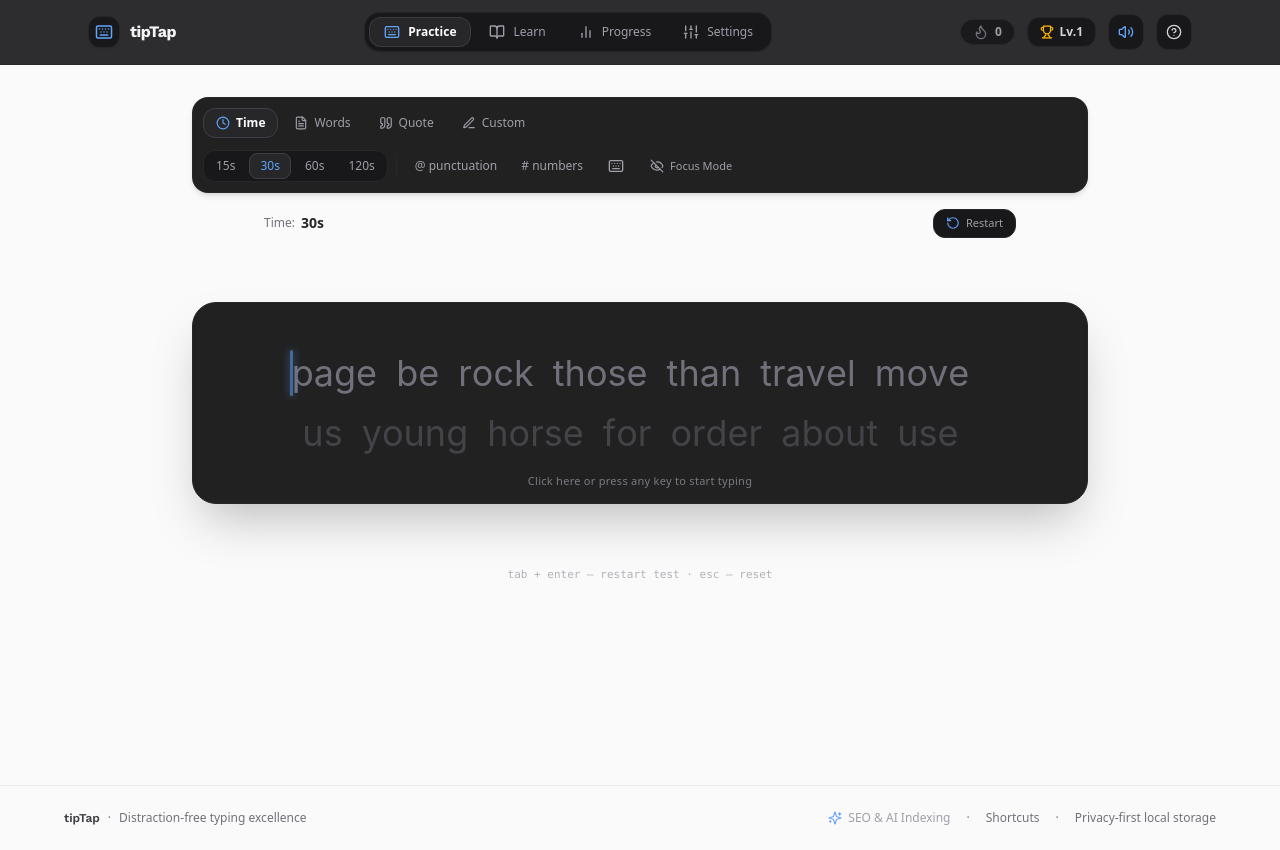
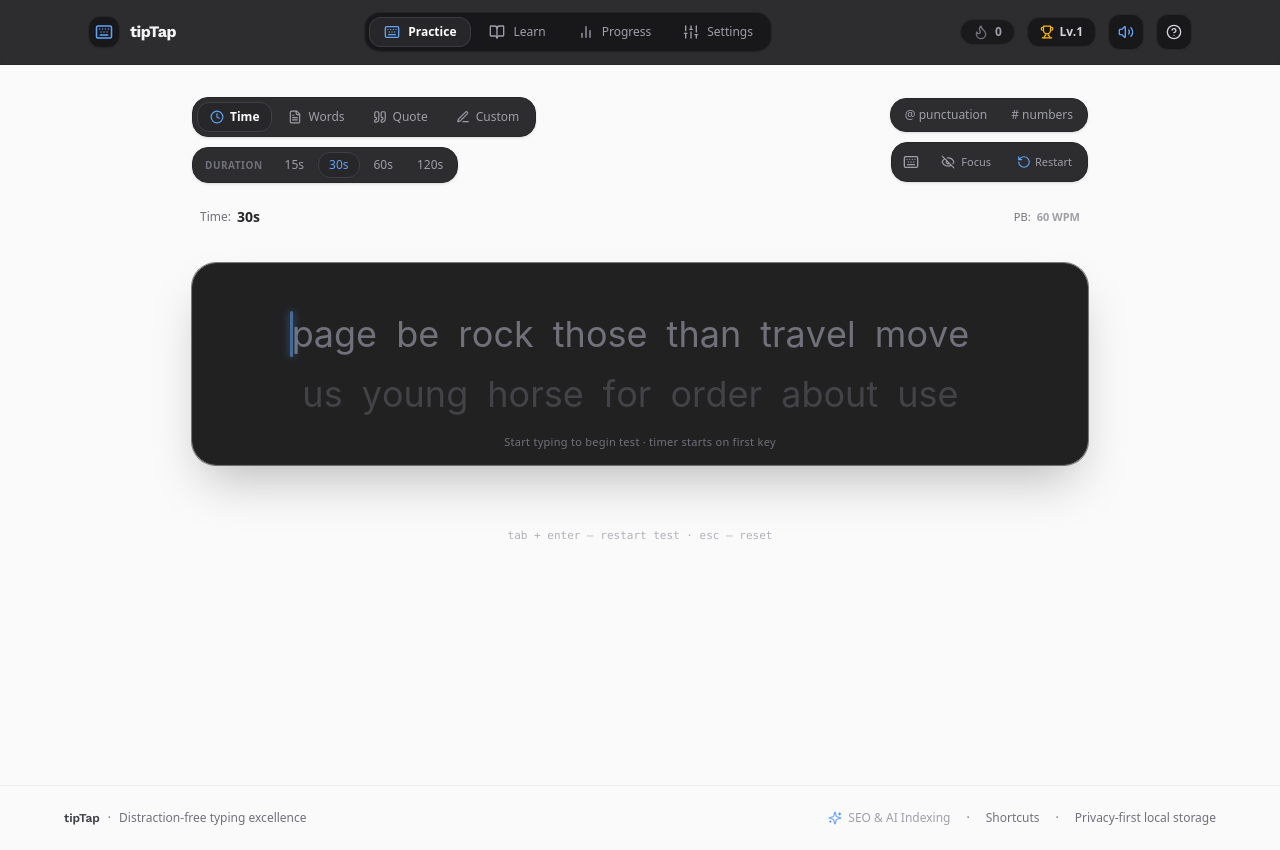
Before and after one commit to BipinDev404/Tip-tap, a React (Vite) app: page / in a window 1280 px wide. Built offline with nearby package versions, Linux system fonts and the light colour scheme.

Commit message:
feat: add focus state management to PracticeView
Implement input focus tracking in PracticeView to handle window blur events and remove unused streak components from ProgressView.

```diff
--- a/src/components/Practice/PracticeView.tsx
+++ b/src/components/Practice/PracticeView.tsx
@@ -23,7 +23,8 @@ import {
   Sparkles,
   SlidersHorizontal,
   ChevronDown,
-  EyeOff
+  EyeOff,
+  MousePointerClick
 } from 'lucide-react';
 
 export const PracticeView: React.FC = () => {
@@ -55,6 +56,9 @@ export const PracticeView: React.FC = () => {
 
   // Active quote if quote mode
   const [activeQuote, setActiveQuote] = useState<Quote | null>(null);
+
+  // Focus state for blurry effect when cursor is not in the box
+  const [isInputFocused, setIsInputFocused] = useState<boolean>(true);
 
   // Engine state
   const [targetText, setTargetText] = useState<string>('');
@@ -152,6 +156,7 @@ export const PracticeView: React.FC = () => {
 
     // Refocus input
     setTimeout(() => {
+      setIsInputFocused(true);
       inputRef.current?.focus();
     }, 20);
   }, [generateText]);
@@ -162,10 +167,43 @@ export const PracticeView: React.FC = () => {
   }, [mode, timeOption, wordsOption, quoteLength, hasPunctuation, hasNumbers, practiceTargetWords]);
 
   // Ensure input stays focused on click and resume Web Audio Context
-  const focusInput = () => {
+  const focusInput = useCallback(() => {
     soundManager.resume();
+    setIsInputFocused(true);
     inputRef.current?.focus();
+  }, []);
+
+  // Window blur/focus and global typing focus handler
+  useEffect(() => {
+    const handleWindowBlur = () => {
+      setIsInputFocused(false);
     };
+    const handleWindowFocus = () => {
+      if (document.activeElement === inputRef.current) {
+        setIsInputFocused(true);
+      }
+    };
+    const handleGlobalWindowKey = (e: KeyboardEvent) => {
+      // Don't intercept if user is typing into an input/textarea or if modal is open
+      if (document.activeElement?.tagName === 'INPUT' || document.activeElement?.tagName === 'TEXTAREA') {
+        return;
+      }
+      if (isCustomModalOpen || isTestFinished) return;
+      if (e.key.length === 1 && !e.ctrlKey && !e.metaKey && !e.altKey) {
+        focusInput();
+      }
+    };
+
+    window.addEventListener('blur', handleWindowBlur);
+    window.addEventListener('focus', handleWindowFocus);
+    window.addEventListener('keydown', handleGlobalWindowKey);
+
+    return () => {
+      window.removeEventListener('blur', handleWindowBlur);
+      window.removeEventListener('focus', handleWindowFocus);
+      window.removeEventListener('keydown', handleGlobalWindowKey);
+    };
+  }, [focusInput, isCustomModalOpen, isTestFinished]);
 
   // Measure word positions inside the static layout probe to compute line groupings
   const measureProbeLines = useCallback(() => {
@@ -665,46 +703,52 @@ export const PracticeView: React.FC = () => {
         />
       ) : (
         <>
-          {/* Mode Selector and Controls Deck */}
-          <div className={`w-full max-w-4xl flex flex-wrap items-center justify-between gap-3 mb-4 p-2.5 rounded-2xl bg-zinc-950/90 border border-zinc-800/90 transition-all duration-300 shadow-md ${
+          {/* Mode Selector and Controls Deck - Distinct Mini-Boxes Aligned Left & Right */}
+          <div className={`w-full max-w-4xl flex flex-col md:flex-row items-stretch md:items-center justify-between gap-3 mb-6 transition-all duration-300 ${
             settings.focusMode && isTestActive
               ? 'opacity-0 pointer-events-none max-h-0 py-0 mb-0 overflow-hidden border-transparent'
               : isTestActive ? 'opacity-35 hover:opacity-100' : 'opacity-100'
           }`}>
 
-            {/* Mode Tabs */}
-            <div className="flex items-center gap-1">
+            {/* Left Deck: Mode Mini-Box & Speed/Option Mini-Box */}
+            <div className="flex flex-wrap items-center justify-center md:justify-start gap-2.5">
+
+              {/* Mini-Box 1: Test Mode Selection */}
+              <div className="flex items-center gap-1 p-1 rounded-2xl bg-zinc-900/90 border border-zinc-800 shadow-sm">
                 <button
-                onClick={() => { setMode('time'); setPracticeTargetWords(null); }}
+                  onClick={() => { setMode('time'); setPracticeTargetWords(null); focusInput(); }}
                   className={`flex items-center gap-1.5 px-3 py-1.5 rounded-xl text-xs font-medium transition-all cursor-pointer ${
                     mode === 'time' && !practiceTargetWords
                       ? 'bg-zinc-800 text-white border border-zinc-700 shadow-xs font-semibold'
-                    : 'text-zinc-400 hover:text-zinc-200 hover:bg-zinc-900'
+                      : 'text-zinc-400 hover:text-zinc-200 hover:bg-zinc-800/50'
                   }`}
+                  title="Timed speed test"
                 >
                   <Clock className={`w-3.5 h-3.5 ${mode === 'time' && !practiceTargetWords ? 'text-accent' : ''}`} />
                   <span>Time</span>
                 </button>
 
                 <button
-                onClick={() => { setMode('words'); setPracticeTargetWords(null); }}
+                  onClick={() => { setMode('words'); setPracticeTargetWords(null); focusInput(); }}
                   className={`flex items-center gap-1.5 px-3 py-1.5 rounded-xl text-xs font-medium transition-all cursor-pointer ${
                     mode === 'words' && !practiceTargetWords
                       ? 'bg-zinc-800 text-white border border-zinc-700 shadow-xs font-semibold'
-                    : 'text-zinc-400 hover:text-zinc-200 hover:bg-zinc-900'
+                      : 'text-zinc-400 hover:text-zinc-200 hover:bg-zinc-800/50'
                   }`}
+                  title="Word count test"
                 >
                   <FileText className={`w-3.5 h-3.5 ${mode === 'words' && !practiceTargetWords ? 'text-accent' : ''}`} />
                   <span>Words</span>
                 </button>
 
                 <button
-                onClick={() => { setMode('quote'); setPracticeTargetWords(null); }}
+                  onClick={() => { setMode('quote'); setPracticeTargetWords(null); focusInput(); }}
                   className={`flex items-center gap-1.5 px-3 py-1.5 rounded-xl text-xs font-medium transition-all cursor-pointer ${
                     mode === 'quote' && !practiceTargetWords
                       ? 'bg-zinc-800 text-white border border-zinc-700 shadow-xs font-semibold'
-                    : 'text-zinc-400 hover:text-zinc-200 hover:bg-zinc-900'
+                      : 'text-zinc-400 hover:text-zinc-200 hover:bg-zinc-800/50'
                   }`}
+                  title="Quote transcription mode"
                 >
                   <QuoteIcon className={`w-3.5 h-3.5 ${mode === 'quote' && !practiceTargetWords ? 'text-accent' : ''}`} />
                   <span>Quote</span>
@@ -718,26 +762,27 @@ export const PracticeView: React.FC = () => {
                   className={`flex items-center gap-1.5 px-3 py-1.5 rounded-xl text-xs font-medium transition-all cursor-pointer ${
                     mode === 'custom' || practiceTargetWords
                       ? 'bg-zinc-800 text-white border border-zinc-700 shadow-xs font-semibold'
-                    : 'text-zinc-400 hover:text-zinc-200 hover:bg-zinc-900'
+                      : 'text-zinc-400 hover:text-zinc-200 hover:bg-zinc-800/50'
                   }`}
+                  title="Custom text drill"
                 >
                   <Edit3 className={`w-3.5 h-3.5 ${mode === 'custom' || practiceTargetWords ? 'text-accent' : ''}`} />
                   <span>Custom</span>
                 </button>
               </div>
 
-            {/* Mode-Specific Sub-Options */}
-            <div className="flex items-center gap-2">
+              {/* Mini-Box 2: Duration / Speed / Option Mini-Box */}
               {mode === 'time' && !practiceTargetWords && (
-                <div className="flex items-center gap-1 bg-zinc-900 p-0.5 rounded-xl border border-zinc-800">
+                <div className="flex items-center gap-1 p-1 rounded-2xl bg-zinc-900/90 border border-zinc-800 shadow-sm animate-in fade-in duration-150">
+                  <span className="text-[10px] font-semibold text-zinc-500 uppercase tracking-wider px-2">Duration</span>
                   {([15, 30, 60, 120] as TimeOption[]).map(t => (
                     <button
                       key={t}
-                      onClick={() => setTimeOption(t)}
-                      className={`px-2.5 py-1 text-xs font-medium rounded-lg transition-colors tabular-nums cursor-pointer ${
+                      onClick={() => { setTimeOption(t); focusInput(); }}
+                      className={`px-2.5 py-1 text-xs font-medium rounded-xl transition-all tabular-nums cursor-pointer ${
                         timeOption === t
                           ? 'bg-zinc-800 text-accent border border-zinc-700 font-bold shadow-xs'
-                          : 'text-zinc-400 hover:text-zinc-200'
+                          : 'text-zinc-400 hover:text-zinc-200 hover:bg-zinc-800/50'
                       }`}
                     >
                       {t}s
@@ -747,15 +792,16 @@ export const PracticeView: React.FC = () => {
               )}
 
               {mode === 'words' && !practiceTargetWords && (
-                <div className="flex items-center gap-1 bg-zinc-900 p-0.5 rounded-xl border border-zinc-800">
+                <div className="flex items-center gap-1 p-1 rounded-2xl bg-zinc-900/90 border border-zinc-800 shadow-sm animate-in fade-in duration-150">
+                  <span className="text-[10px] font-semibold text-zinc-500 uppercase tracking-wider px-2">Count</span>
                   {([10, 25, 50, 100] as WordsOption[]).map(w => (
                     <button
                       key={w}
-                      onClick={() => setWordsOption(w)}
-                      className={`px-2.5 py-1 text-xs font-medium rounded-lg transition-colors tabular-nums cursor-pointer ${
+                      onClick={() => { setWordsOption(w); focusInput(); }}
+                      className={`px-2.5 py-1 text-xs font-medium rounded-xl transition-all tabular-nums cursor-pointer ${
                         wordsOption === w
                           ? 'bg-zinc-800 text-accent border border-zinc-700 font-bold shadow-xs'
-                          : 'text-zinc-400 hover:text-zinc-200'
+                          : 'text-zinc-400 hover:text-zinc-200 hover:bg-zinc-800/50'
                       }`}
                     >
                       {w}
@@ -765,15 +811,16 @@ export const PracticeView: React.FC = () => {
               )}
 
               {mode === 'quote' && !practiceTargetWords && (
-                <div className="flex items-center gap-1 bg-zinc-900 p-0.5 rounded-xl border border-zinc-800">
+                <div className="flex items-center gap-1 p-1 rounded-2xl bg-zinc-900/90 border border-zinc-800 shadow-sm animate-in fade-in duration-150">
+                  <span className="text-[10px] font-semibold text-zinc-500 uppercase tracking-wider px-2">Length</span>
                   {(['short', 'medium', 'long'] as QuoteLength[]).map(ql => (
                     <button
                       key={ql}
-                      onClick={() => setQuoteLength(ql)}
-                      className={`px-2.5 py-1 text-xs font-medium rounded-lg capitalize transition-colors cursor-pointer ${
+                      onClick={() => { setQuoteLength(ql); focusInput(); }}
+                      className={`px-2.5 py-1 text-xs font-medium rounded-xl capitalize transition-all cursor-pointer ${
                         quoteLength === ql
                           ? 'bg-zinc-800 text-accent border border-zinc-700 font-bold shadow-xs'
-                          : 'text-zinc-400 hover:text-zinc-200'
+                          : 'text-zinc-400 hover:text-zinc-200 hover:bg-zinc-800/50'
                       }`}
                     >
                       {ql}
@@ -782,26 +829,42 @@ export const PracticeView: React.FC = () => {
                 </div>
               )}
 
-              {/* Toggles: Punctuation and Numbers */}
+              {(mode === 'custom' || practiceTargetWords) && (
+                <div className="flex items-center gap-1 p-1 rounded-2xl bg-zinc-900/90 border border-zinc-800 shadow-sm animate-in fade-in duration-150">
+                  <button
+                    onClick={() => setIsCustomModalOpen(true)}
+                    className="flex items-center gap-1.5 px-3 py-1 text-xs font-medium rounded-xl bg-zinc-800 text-accent border border-zinc-700 hover:bg-zinc-750 transition-all cursor-pointer"
+                  >
+                    <Edit3 className="w-3 h-3" />
+                    <span>Edit Custom Text</span>
+                  </button>
+                </div>
+              )}
+            </div>
+
+            {/* Right Deck: Modifiers Mini-Box & Tools/Controls Mini-Box */}
+            <div className="flex flex-wrap items-center justify-center md:justify-end gap-2.5">
+
+              {/* Mini-Box 3: Modifiers (Punctuation & Numbers) */}
               {mode !== 'quote' && !practiceTargetWords && (
-                <div className="flex items-center gap-1 border-l border-zinc-800 pl-2">
+                <div className="flex items-center gap-1 p-1 rounded-2xl bg-zinc-900/90 border border-zinc-800 shadow-sm">
                   <button
-                    onClick={() => setHasPunctuation(p => !p)}
-                    className={`px-2.5 py-1 text-xs font-medium rounded-lg transition-all cursor-pointer ${
+                    onClick={() => { setHasPunctuation(p => !p); focusInput(); }}
+                    className={`px-2.5 py-1 text-xs font-medium rounded-xl transition-all cursor-pointer ${
                       hasPunctuation
-                        ? 'bg-zinc-800 text-accent border border-zinc-700 font-semibold'
-                        : 'text-zinc-400 hover:text-zinc-200 hover:bg-zinc-900'
+                        ? 'bg-zinc-800 text-accent border border-zinc-700 font-semibold shadow-xs'
+                        : 'text-zinc-400 hover:text-zinc-200 hover:bg-zinc-800/50'
                     }`}
                     title="Toggle punctuation marks"
                   >
                     @ punctuation
                   </button>
                   <button
-                    onClick={() => setHasNumbers(n => !n)}
-                    className={`px-2.5 py-1 text-xs font-medium rounded-lg transition-all cursor-pointer ${
+                    onClick={() => { setHasNumbers(n => !n); focusInput(); }}
+                    className={`px-2.5 py-1 text-xs font-medium rounded-xl transition-all cursor-pointer ${
                       hasNumbers
-                        ? 'bg-zinc-800 text-accent border border-zinc-700 font-semibold'
-                        : 'text-zinc-400 hover:text-zinc-200 hover:bg-zinc-900'
+                        ? 'bg-zinc-800 text-accent border border-zinc-700 font-semibold shadow-xs'
+                        : 'text-zinc-400 hover:text-zinc-200 hover:bg-zinc-800/50'
                     }`}
                     title="Toggle number digits"
                   >
@@ -810,13 +873,15 @@ export const PracticeView: React.FC = () => {
                 </div>
               )}
 
+              {/* Mini-Box 4: View & Tools Controls */}
+              <div className="flex items-center gap-1 p-1 rounded-2xl bg-zinc-900/90 border border-zinc-800 shadow-sm">
                 {/* Virtual Keyboard Toggle */}
                 <button
                   onClick={() => updateSettings({ showVirtualKeyboard: !settings.showVirtualKeyboard })}
                   className={`p-1.5 rounded-xl border transition-all cursor-pointer ${
                     settings.showVirtualKeyboard
                       ? 'text-accent bg-zinc-800 border-zinc-700 shadow-xs'
-                    : 'text-zinc-400 hover:text-zinc-200 hover:bg-zinc-900 border-transparent'
+                      : 'text-zinc-400 hover:text-zinc-200 hover:bg-zinc-800/50 border-transparent'
                   }`}
                   title="Toggle on-screen visual keyboard"
                 >
@@ -829,13 +894,25 @@ export const PracticeView: React.FC = () => {
                   className={`flex items-center gap-1.5 px-2.5 py-1 rounded-xl transition-all cursor-pointer text-xs font-medium border ${
                     settings.focusMode
                       ? 'text-accent bg-zinc-800 border-zinc-700 font-semibold shadow-xs'
-                    : 'text-zinc-400 hover:text-zinc-200 hover:bg-zinc-900 border-transparent'
+                      : 'text-zinc-400 hover:text-zinc-200 hover:bg-zinc-800/50 border-transparent'
                   }`}
-                title={settings.focusMode ? 'Focus Mode active (hides header, footer, and stats during test)' : 'Enable Focus Mode (hides header, footer, and stats during test)'}
+                  title={settings.focusMode ? 'Focus Mode active (hides header & controls during typing)' : 'Enable Focus Mode (hides header & controls during typing)'}
                 >
                   <EyeOff className="w-3.5 h-3.5" />
-                <span className="hidden sm:inline text-[11px]">Focus Mode</span>
+                  <span className="hidden sm:inline text-[11px]">Focus</span>
                 </button>
+
+                {/* Quick Restart */}
+                <button
+                  onClick={() => resetTest(false)}
+                  className="flex items-center gap-1 px-2.5 py-1 rounded-xl text-zinc-400 hover:text-zinc-200 hover:bg-zinc-800/50 border border-transparent transition-all cursor-pointer"
+                  title="Restart test (Tab + Enter)"
+                >
+                  <RotateCcw className="w-3.5 h-3.5 text-accent" />
+                  <span className="hidden sm:inline text-[11px]">Restart</span>
+                </button>
+              </div>
+
             </div>
           </div>
 
@@ -857,7 +934,7 @@ export const PracticeView: React.FC = () => {
           )}
 
           {/* Live Telemetry Bar - Hides in Focus Mode during active typing */}
-          <div className={`w-full max-w-3xl flex items-center justify-between px-2 mb-4 text-xs font-medium text-zinc-400 transition-all duration-300 ${
+          <div className={`w-full max-w-4xl flex items-center justify-between px-2 mb-3 text-xs font-medium text-zinc-400 transition-all duration-300 ${
             settings.focusMode && isTestActive
               ? 'opacity-0 pointer-events-none max-h-0 mb-0 overflow-hidden'
               : 'opacity-100'
@@ -900,24 +977,36 @@ export const PracticeView: React.FC = () => {
               )}
             </div>
 
-            {/* Restart Button & Shortcut Indicator */}
-            <div className="flex items-center gap-2">
-              <button
-                onClick={() => resetTest(false)}
-                className="flex items-center gap-1.5 px-3 py-1.5 rounded-xl text-zinc-400 hover:text-zinc-200 bg-zinc-900 hover:bg-zinc-850 border border-zinc-800 transition-colors cursor-pointer"
-                title="Restart test (Tab then Enter)"
-              >
-                <RotateCcw className="w-3.5 h-3.5 text-accent" />
-                <span className="text-[11px] font-medium">Restart</span>
-              </button>
+            {/* Ghost Pacing Target Indicator */}
+            <div className="text-[11px] text-zinc-500 hidden sm:flex items-center gap-1.5">
+              <span>PB:</span>
+              <span className="font-semibold text-zinc-400">{previousBestWpm} WPM</span>
             </div>
           </div>
 
           {/* Centered Distraction-Free Linear Typing Stage */}
           <div
             onClick={focusInput}
-            className="relative w-full max-w-4xl rounded-3xl mt-8 sm:mt-12 mb-8 sm:mb-10 py-8 sm:py-10 px-8 sm:px-12 cursor-text select-none bg-zinc-950/90 border border-zinc-800 shadow-2xl backdrop-blur-md transition-all group"
+            className={`relative w-full max-w-4xl rounded-3xl mt-4 sm:mt-6 mb-8 sm:mb-10 py-8 sm:py-10 px-8 sm:px-12 cursor-pointer select-none bg-zinc-950/90 border transition-all duration-300 shadow-2xl backdrop-blur-md group overflow-hidden ${
+              isInputFocused
+                ? 'border-zinc-800 ring-1 ring-zinc-800/60'
+                : 'border-zinc-800/80 hover:border-zinc-700'
+            }`}
           >
+            {/* Blurry state overlay if cursor is not inside the practice box */}
+            {!isInputFocused && (
+              <div
+                onClick={focusInput}
+                className="absolute inset-0 z-30 flex flex-col items-center justify-center bg-zinc-950/45 backdrop-blur-[3px] rounded-3xl cursor-pointer animate-in fade-in duration-200"
+              >
+                <div className="flex items-center gap-2.5 px-6 py-3 rounded-2xl bg-zinc-900 border border-zinc-700/80 text-zinc-100 shadow-2xl hover:border-accent hover:bg-zinc-850 hover:scale-[1.02] active:scale-[0.98] transition-all duration-200 group">
+                  <MousePointerClick className="w-4 h-4 text-accent group-hover:scale-110 transition-transform" />
+                  <span className="text-sm font-semibold tracking-wide">Click here to start typing</span>
+                </div>
+                <span className="text-[11px] text-zinc-400 mt-2 font-mono">or press any key to focus</span>
+              </div>
+            )}
+
             {/* Hidden Input for Keyboard Capture (Touch + Physical) */}
             <input
               ref={inputRef}
@@ -928,13 +1017,17 @@ export const PracticeView: React.FC = () => {
               spellCheck="false"
               className="absolute opacity-0 -top-40 left-0 w-1 h-1 pointer-events-none"
               onKeyDown={handleKeyDown}
+              onFocus={() => setIsInputFocused(true)}
+              onBlur={() => setIsInputFocused(false)}
               tabIndex={0}
             />
 
             {/* Focused Linear Typing View (Sliding Window: Current & Next Line) */}
             <div
               ref={textContainerRef}
-              className={`relative overflow-hidden select-none font-normal text-center transition-colors px-4 sm:px-6 ${fontSizeClass}`}
+              className={`relative overflow-hidden select-none font-normal text-center transition-all duration-300 px-4 sm:px-6 ${
+                !isInputFocused ? 'filter blur-[5px] opacity-25 pointer-events-none select-none' : 'filter-none opacity-100'
+              } ${fontSizeClass}`}
               style={{
                 fontFamily: 'var(--font-custom)',
                 height: `${lineHeightPx * 2}px`
@@ -1069,11 +1162,11 @@ export const PracticeView: React.FC = () => {
               </div>
             )}
 
-            {/* Click to Focus Hint on Idle */}
-            {!isTestActive && typedText.length === 0 && (
+            {/* Subtle Hint on Idle when focused */}
+            {isInputFocused && !isTestActive && typedText.length === 0 && (
               <div className="absolute inset-x-0 bottom-3 text-center pointer-events-none">
-                <span className="text-[11px] text-zinc-400/70 tracking-wide font-medium">
-                  Click here or press any key to start typing
+                <span className="text-[11px] text-zinc-500 tracking-wide font-medium">
+                  Start typing to begin test · timer starts on first key
                 </span>
               </div>
             )}
```
Also changed, not shown: src/components/Progress/ProgressView.tsx (+1 -93 lines). Lines whose indentation alone changed are shown as unchanged.
